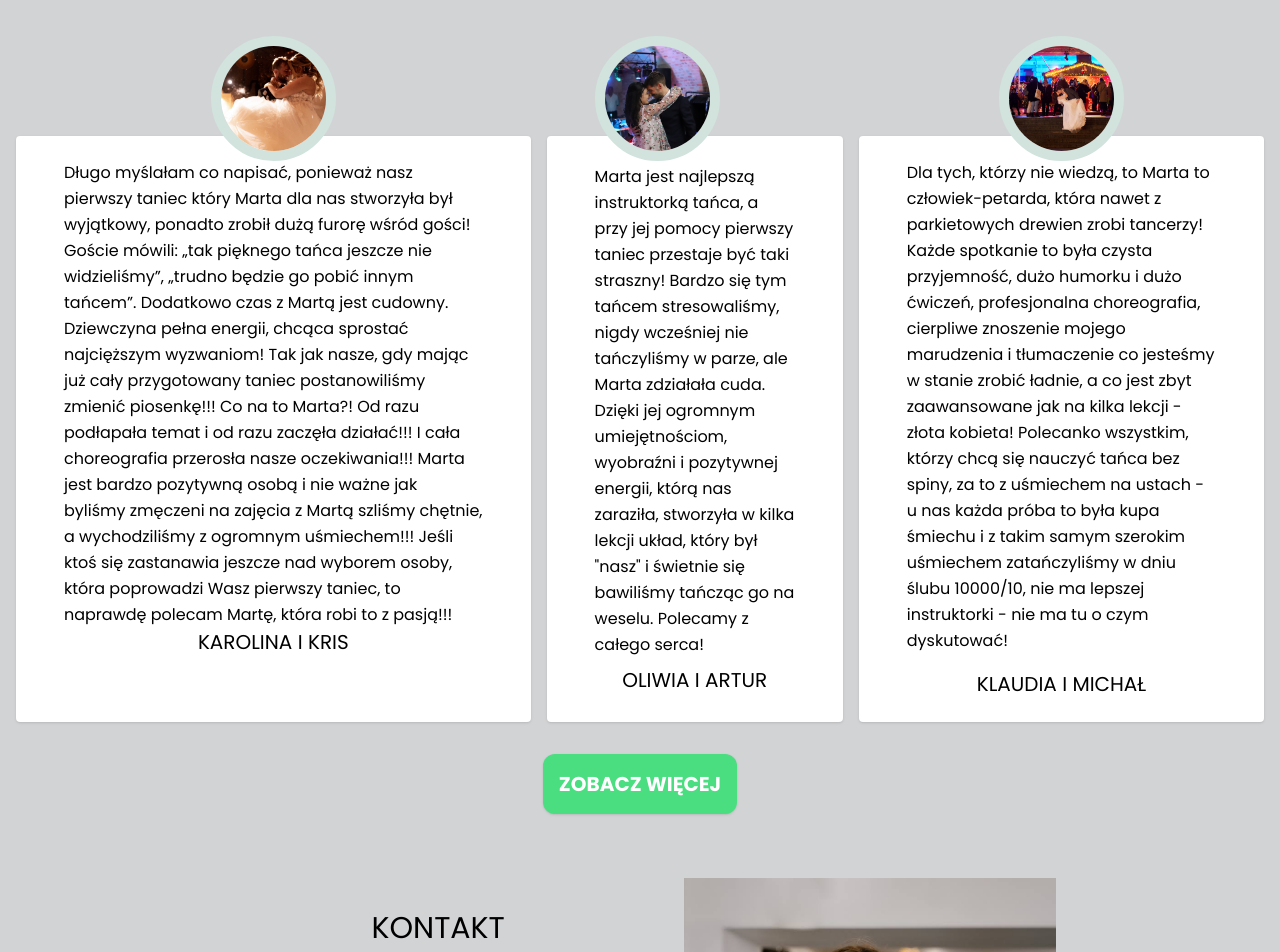
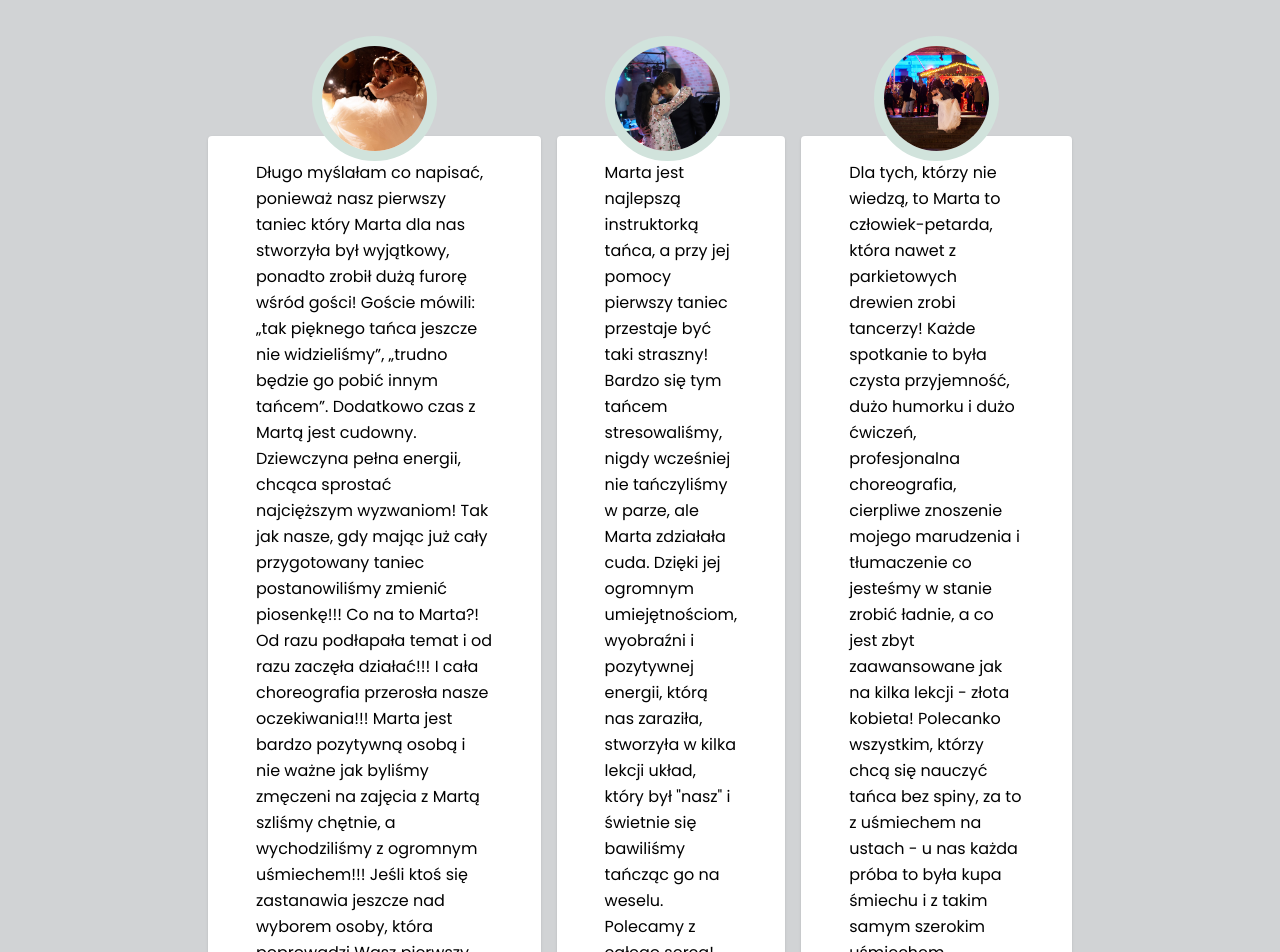
Before and after one commit to kainpets/marta_SPA, a Next.js app: page / in a window 1280 px wide. Shown: the part 3060-4012 px from the top of the page. Built offline with nearby package versions, Linux system fonts and the light colour scheme.

Commit message:
space around opinie

```diff
--- a/src/app/page.tsx
+++ b/src/app/page.tsx
@@ -166,8 +166,8 @@ export default function Home() {
       </div>
 
       {/* opinie */}
-      <div id='opinie' className="flex flex-col justify-around gap-y-[130px] gap-4 pt-40 px-4 md:flex-row ">
-        <div className="relative bg-white rounded shadow py-6 px-12 leading-relaxed flex flex-col items-center ">
+      <div id='opinie' className="flex flex-col justify-around gap-y-[130px] gap-4 pt-40 px-4 md:flex-row xl:max-w-[70vw] xl:mx-auto">
+        <div className="relative bg-white rounded shadow py-6 px-12 leading-relaxed flex flex-col items-center justify-between">
           <Image src={opinia1} placeholder="blur" alt="Para weselna" style={{
             objectFit: "cover",
             height: "125px",
@@ -183,7 +183,7 @@ export default function Home() {
           </p>
           <h3 className="text-center text-xl">KAROLINA I KRIS</h3>
         </div>
-        <div className="relative bg-white rounded shadow py-6 px-12 leading-relaxed flex flex-col justify-around">
+        <div className="relative bg-white rounded shadow py-6 px-12 leading-relaxed flex flex-col justify-between">
           <Image src={opinia2} placeholder="blur" alt="Para weselna" style={{
             objectFit: "cover",
             height: "125px",
@@ -200,7 +200,7 @@ export default function Home() {
           </p>
           <h3 className="text-center text-xl">OLIWIA I ARTUR</h3>
         </div>
-        <div className="relative bg-white rounded shadow py-6 px-12 leading-relaxed flex flex-col items-center ">
+        <div className="relative bg-white rounded shadow py-6 px-12 leading-relaxed flex flex-col items-center justify-between">
           <Image src={opinia3} placeholder="blur" alt="Para weselna" style={{
             objectFit: "cover",
             height: "125px",
@@ -237,8 +237,8 @@ export default function Home() {
               alt="Uśmiechnięta Marta czeka na kontakt"
               className='px-4 object-scale-down sm:max-h-[80vh]' />
           </div>
-          <div className='pt-8 px-4 '>
-            <h2 id='kontakt' className="text-3xl text-center">KONTAKT</h2>
+          <div className='pt-8 px-4'>
+            <h2 id='kontakt' className="text-4xl text-center">KONTAKT</h2>
             <ul className="mt-8 flex flex-col gap-6 md:text-xl xl:gap-10 xl:text-2xl">
               <li className="flex flex-row gap-2">
                 <FacebookIcon size="30px" color="#030099" />
```
